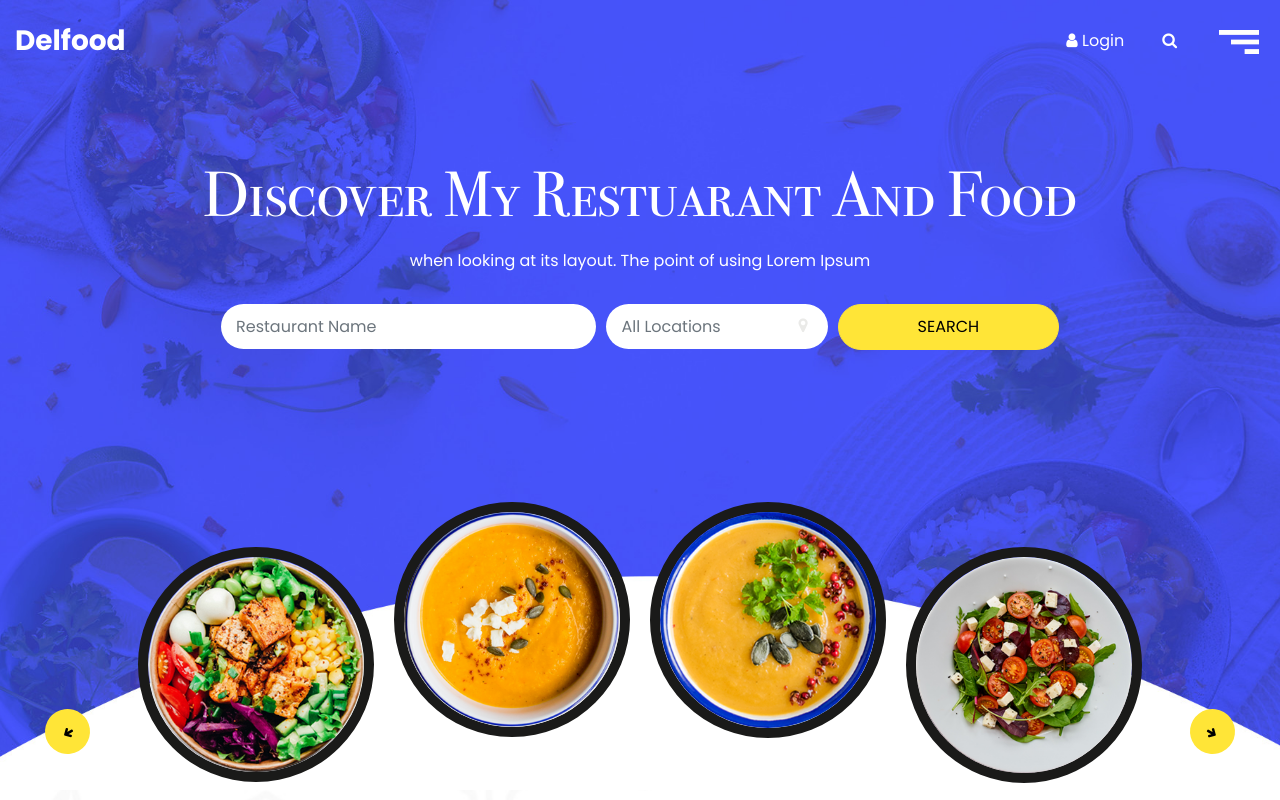
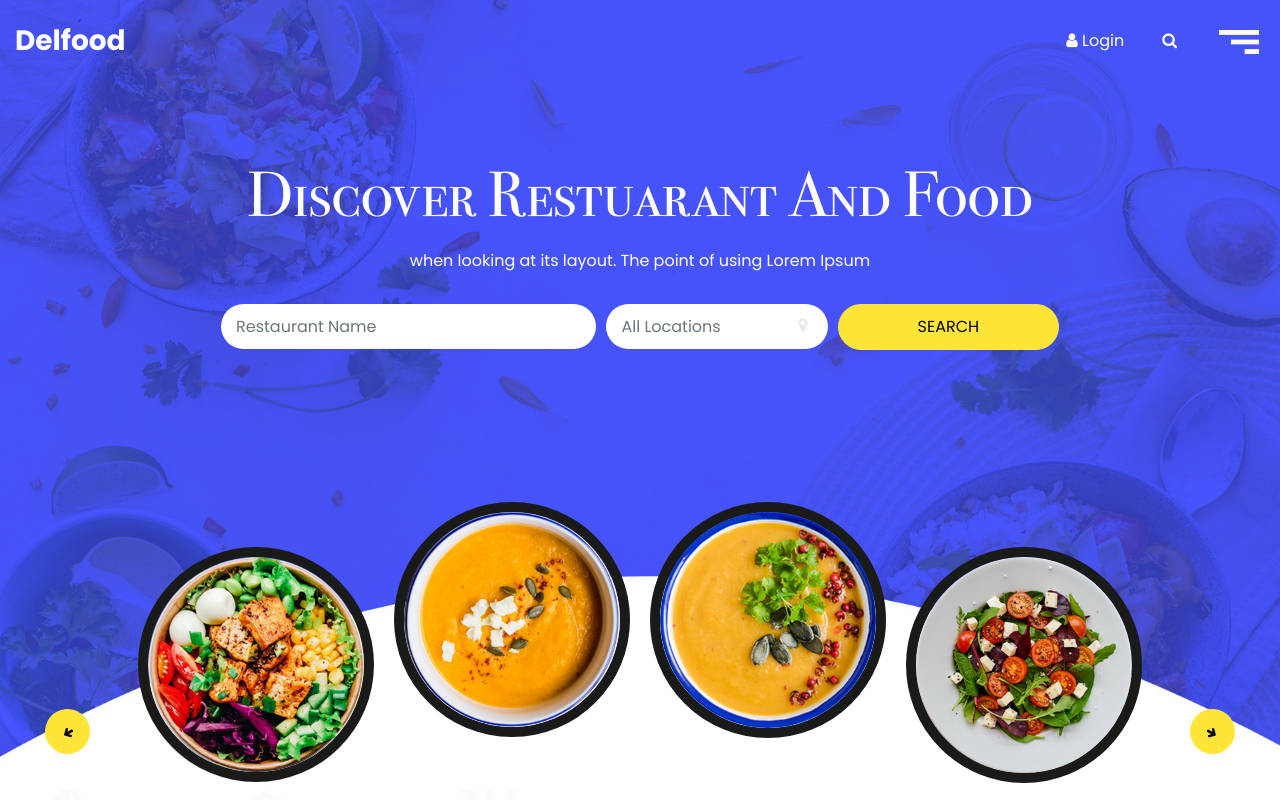
Before and after one commit to manasa0604/delfood, a plain HTML site: page index.html in a window 1280 px wide. Shown: the top 800 px of the page. Drawn offline with nearby package versions, Linux system fonts and the light colour scheme.

Commit message:
Update index.html

```diff
--- a/index.html
+++ b/index.html
@@ -88,7 +88,7 @@
           <div class="col-lg-10 mx-auto">
             <div class="detail-box">
               <h1>
-                Discover My Restuarant And Food
+                Discover  Restuarant And Food
               </h1>
               <p>
                 when looking at its layout. The point of using Lorem Ipsum
```
